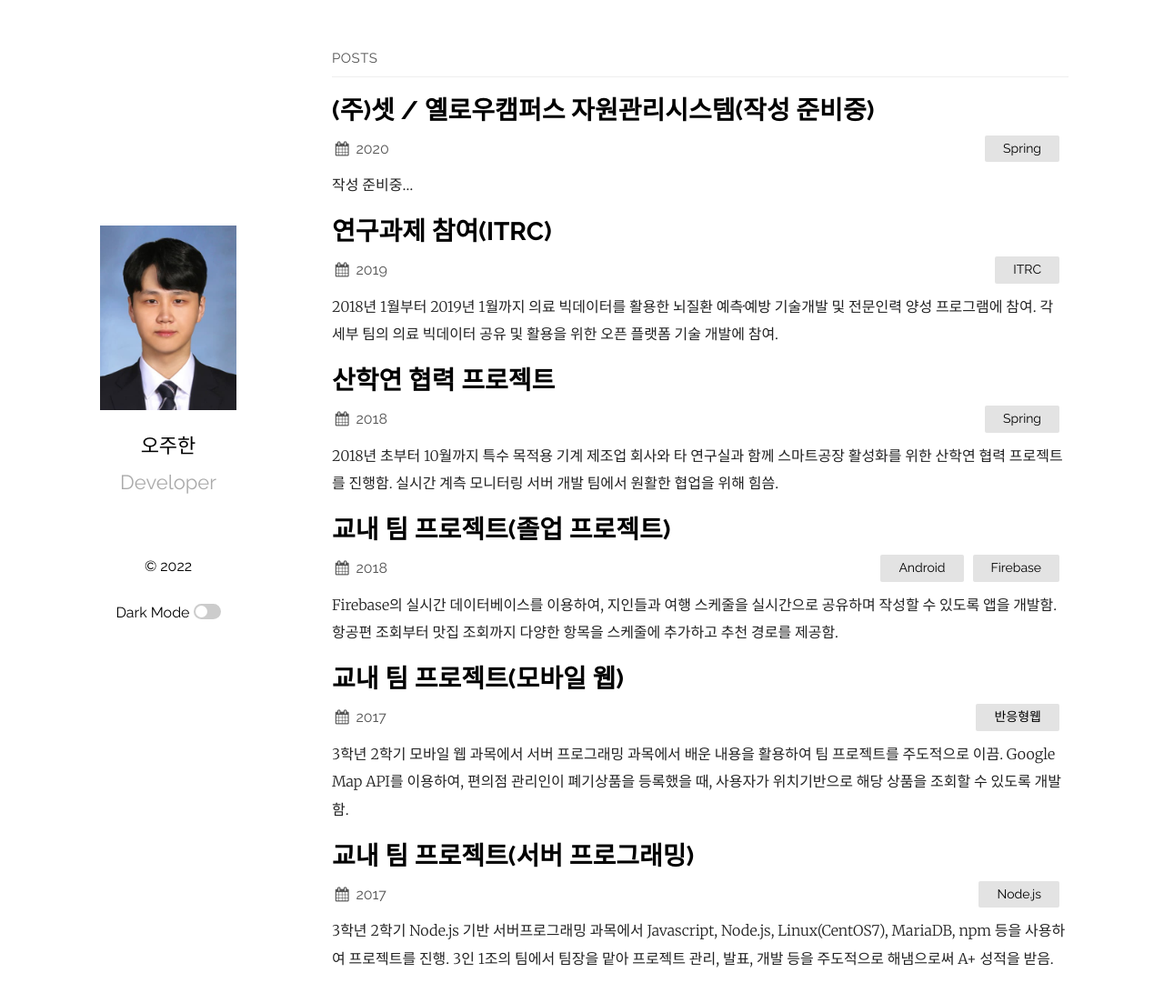
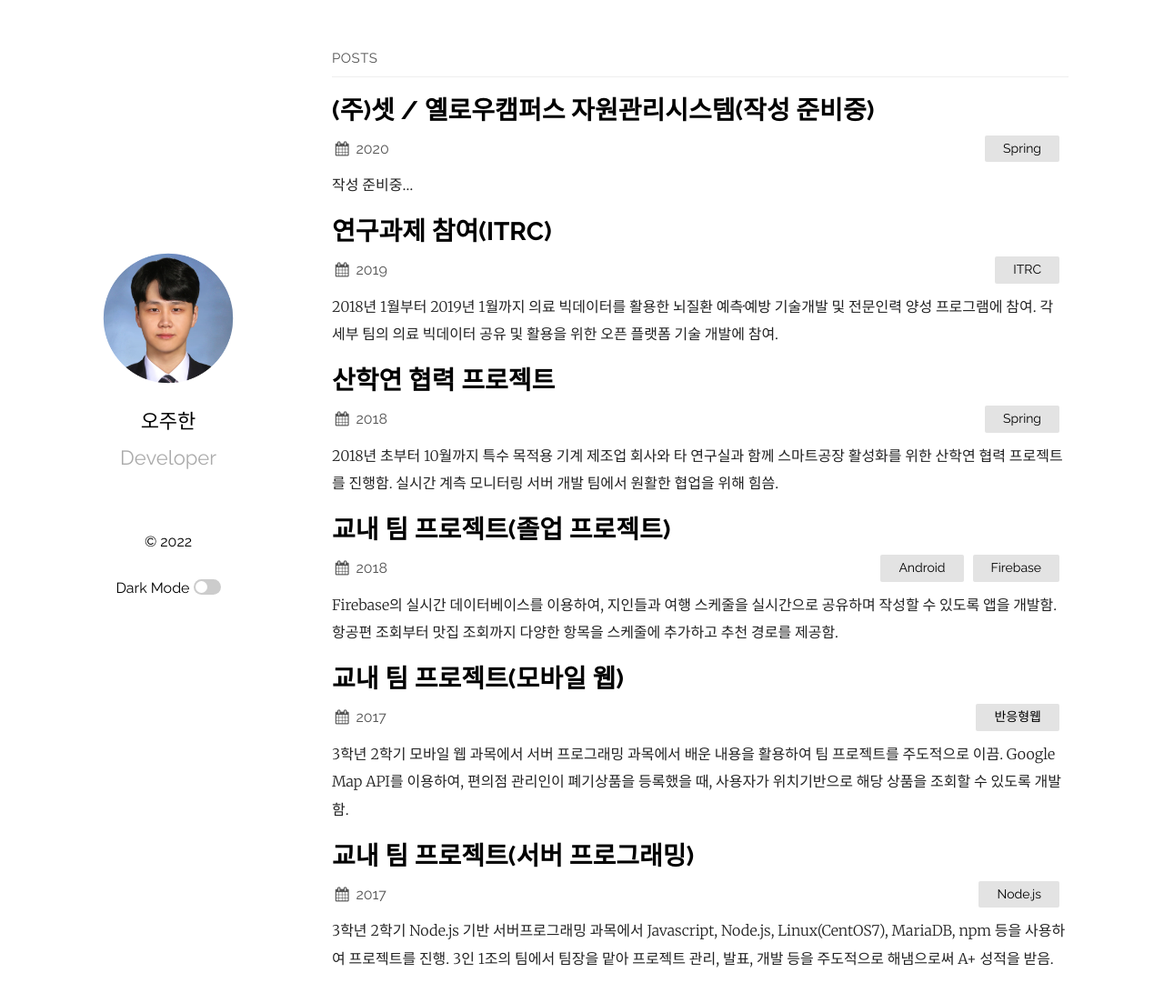
Before and after one commit to juhan94/juhan94.github.io, a Jekyll site: the page built from index.md, in a window 1280 px wide and 1114 px high. Shown: the top 1103 px of the window at 91% size. Built offline with Jekyll 4.4.1, drawn with Linux system fonts in a browser that asks for light colours.

Commit message:
add profile_circle to assets

```diff
--- a/_config.yml
+++ b/_config.yml
@@ -16,7 +16,7 @@ plainwhite:
   sitemap: true # set to true to generate sitemap.xml content
   search: false # set to true to enable searchbar
   dark_mode: true # set to true to add dark mode toggle
-  portfolio_image: "assets/profile_image.jpg" # the path from the base directory of the site to the image to display (no / at the start)
+  portfolio_image: "assets/profile_circle.png" # the path from the base directory of the site to the image to display (no / at the start)
   portfolio_image_dark: "assets/profile_darkmode.png"
   html_lang: "en" # set the lang attribute of the <html> tag for the pages. See here for a list of codes: https://www.w3schools.com/tags/ref_country_codes.asp
   condensed_mobile:
```
Also changed, not shown: assets/profile_circle.png (added).
